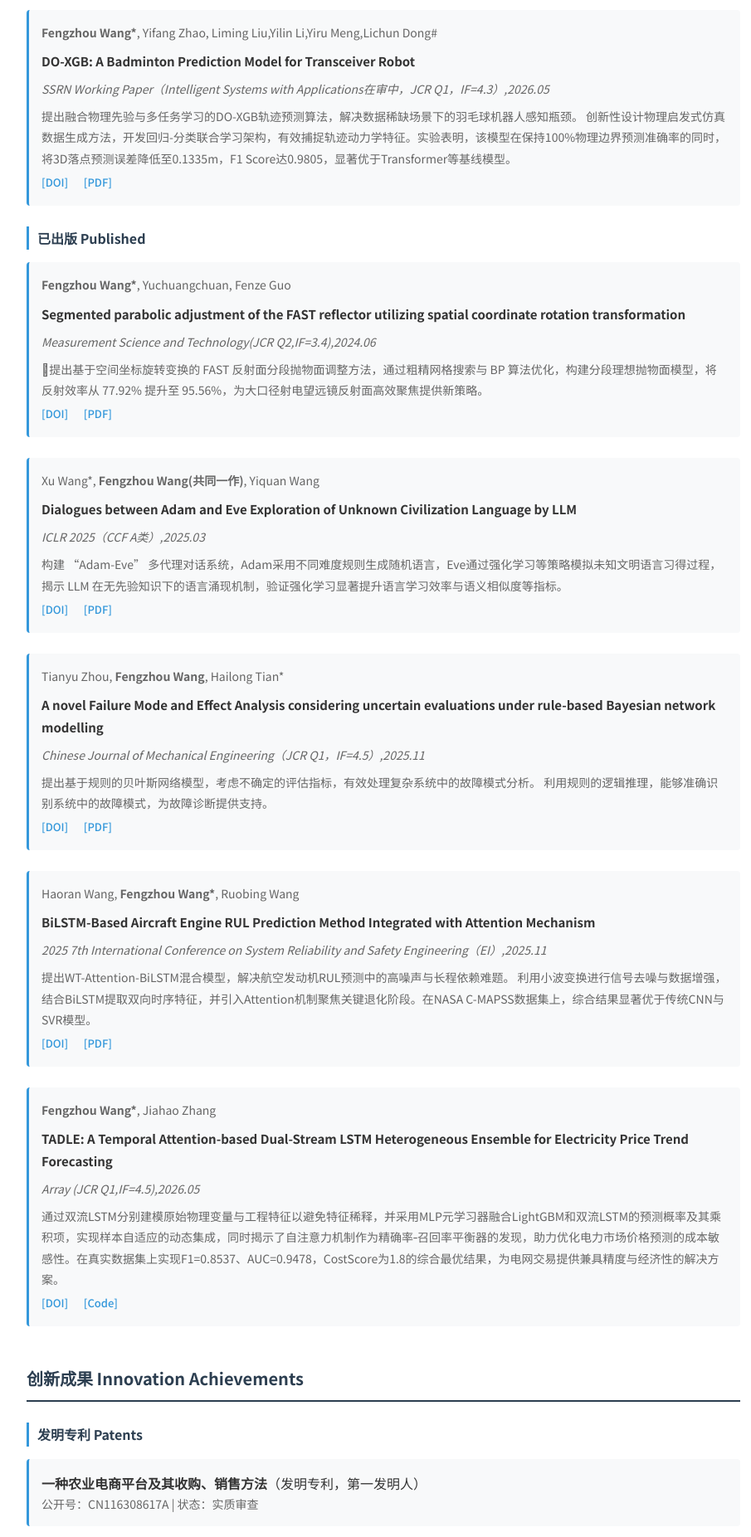
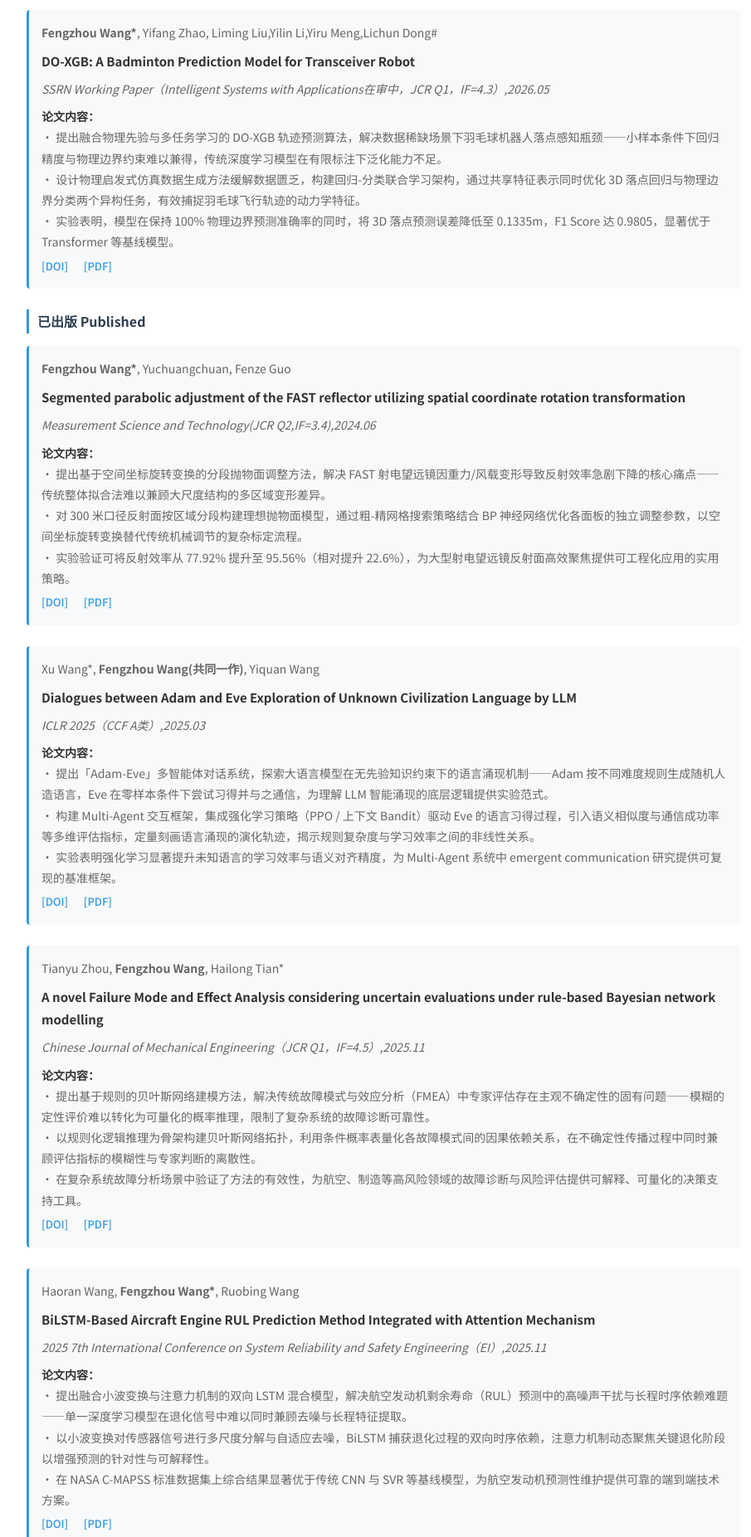
Before and after one commit to luke99810/ZJU-WFZ, a plain HTML site: page index.html in a window 1280 px wide. Shown: the part 1380-3233 px from the top of the page at 83% size, without its empty margins (178-1083 px from the left). Drawn offline with Linux system fonts and the light colour scheme.

Commit message:
Update website: Add RailDispatch-Bench project, fix styles

```diff
--- a/index.html
+++ b/index.html
@@ -97,7 +97,7 @@
                     <p class="paper-authors"><strong>Fengzhou Wang*</strong>, Yifang Zhao, Liming Liu,Yilin Li,Yiru Meng,Lichun Dong#</p>
                     <p class="paper-title">DO-XGB: A Badminton Prediction Model for Transceiver Robot</p>
                     <p class="paper-venue">SSRN Working Paper（Intelligent Systems with Applications在审中，JCR Q1，IF=4.3）,2026.05</p>
-                    <p class="project-funding">提出融合物理先验与多任务学习的DO-XGB轨迹预测算法，解决数据稀缺场景下的羽毛球机器人感知瓶颈。 创新性设计物理启发式仿真数据生成方法，开发回归-分类联合学习架构，有效捕捉轨迹动力学特征。实验表明，该模型在保持100%物理边界预测准确率的同时，将3D落点预测误差降低至0.1335m，F1 Score达0.9805，显著优于Transformer等基线模型。</p>
+                    <p class="paper-content"><strong>论文内容：</strong><br>• 提出融合物理先验与多任务学习的 DO-XGB 轨迹预测算法，解决数据稀缺场景下羽毛球机器人落点感知瓶颈——小样本条件下回归精度与物理边界约束难以兼得，传统深度学习模型在有限标注下泛化能力不足。<br>• 设计物理启发式仿真数据生成方法缓解数据匮乏，构建回归-分类联合学习架构，通过共享特征表示同时优化 3D 落点回归与物理边界分类两个异构任务，有效捕捉羽毛球飞行轨迹的动力学特征。<br>• 实验表明，模型在保持 100% 物理边界预测准确率的同时，将 3D 落点预测误差降低至 0.1335m，F1 Score 达 0.9805，显著优于 Transformer 等基线模型。</p>
                     <p class="paper-links">
                         <a href="https://doi.org/10.2139/ssrn.6844334" target="_blank">[DOI]</a>
                         <a href="#" target="_blank">[PDF]</a>
@@ -111,7 +111,7 @@
                     <p class="paper-authors"><strong>Fengzhou Wang*</strong>, Yuchuangchuan, Fenze Guo</p>
                     <p class="paper-title">Segmented parabolic adjustment of the FAST reflector utilizing spatial coordinate rotation transformation</p>
                     <p class="paper-venue">Measurement Science and Technology(JCR Q2,IF=3.4),2024.06</p>
-                    <p class="project-funding">提出基于空间坐标旋转变换的 FAST 反射面分段抛物面调整方法，通过粗精网格搜索与 BP 算法优化，构建分段理想抛物面模型，将反射效率从 77.92% 提升至 95.56%，为大口径射电望远镜反射面高效聚焦提供新策略。</p>
+                    <p class="paper-content"><strong>论文内容：</strong><br>• 提出基于空间坐标旋转变换的分段抛物面调整方法，解决 FAST 射电望远镜因重力/风载变形导致反射效率急剧下降的核心痛点——传统整体拟合法难以兼顾大尺度结构的多区域变形差异。<br>• 对 300 米口径反射面按区域分段构建理想抛物面模型，通过粗-精网格搜索策略结合 BP 神经网络优化各面板的独立调整参数，以空间坐标旋转变换替代传统机械调节的复杂标定流程。<br>• 实验验证可将反射效率从 77.92% 提升至 95.56%（相对提升 22.6%），为大型射电望远镜反射面高效聚焦提供可工程化应用的实用策略。</p>
                     <p class="paper-links">
                         <a href="https://doi.org/10.1088/1361-6501/ad5c93" target="_blank">[DOI]</a>
                         <a href="https://iopscience.iop.org/article/10.1088/1361-6501/ad5c93/meta" target="_blank">[PDF]</a>
@@ -121,7 +121,7 @@
                     <p class="paper-authors">Xu Wang*, <strong>Fengzhou Wang(共同一作)</strong>, Yiquan Wang</p>
                     <p class="paper-title">Dialogues between Adam and Eve  Exploration of Unknown Civilization Language by LLM</p>
                     <p class="paper-venue">ICLR 2025（CCF A类）,2025.03</p>
-                    <p class="project-funding">构建 “Adam-Eve” 多代理对话系统，Adam采用不同难度规则生成随机语言，Eve通过强化学习等策略模拟未知文明语言习得过程，揭示 LLM 在无先验知识下的语言涌现机制，验证强化学习显著提升语言学习效率与语义相似度等指标。</p>
+                    <p class="paper-content"><strong>论文内容：</strong><br>• 提出「Adam-Eve」多智能体对话系统，探索大语言模型在无先验知识约束下的语言涌现机制——Adam 按不同难度规则生成随机人造语言，Eve 在零样本条件下尝试习得并与之通信，为理解 LLM 智能涌现的底层逻辑提供实验范式。<br>• 构建 Multi-Agent 交互框架，集成强化学习策略（PPO / 上下文 Bandit）驱动 Eve 的语言习得过程，引入语义相似度与通信成功率等多维评估指标，定量刻画语言涌现的演化轨迹，揭示规则复杂度与学习效率之间的非线性关系。<br>• 实验表明强化学习显著提升未知语言的学习效率与语义对齐精度，为 Multi-Agent 系统中 emergent communication 研究提供可复现的基准框架。</p>
                     <p class="paper-links">
                         <a href="https://openreview.net/forum?id=ca1Q9AGJD0" target="_blank">[DOI]</a>
                         <a href="https://openreview.net/pdf?id=ca1Q9AGJD0" target="_blank">[PDF]</a>
@@ -131,7 +131,7 @@
                     <p class="paper-authors">Tianyu Zhou, <strong>Fengzhou Wang</strong>, Hailong Tian*</p>
                     <p class="paper-title">A novel Failure Mode and Effect Analysis considering uncertain evaluations under rule-based Bayesian network modelling</p>
                     <p class="paper-venue">Chinese Journal of Mechanical Engineering（JCR Q1，IF=4.5）,2025.11</p>
-                    <p class="project-funding">提出基于规则的贝叶斯网络模型，考虑不确定的评估指标，有效处理复杂系统中的故障模式分析。 利用规则的逻辑推理，能够准确识别系统中的故障模式，为故障诊断提供支持。</p>
+                    <p class="paper-content"><strong>论文内容：</strong><br>• 提出基于规则的贝叶斯网络建模方法，解决传统故障模式与效应分析（FMEA）中专家评估存在主观不确定性的固有问题——模糊的定性评价难以转化为可量化的概率推理，限制了复杂系统的故障诊断可靠性。<br>• 以规则化逻辑推理为骨架构建贝叶斯网络拓扑，利用条件概率表量化各故障模式间的因果依赖关系，在不确定性传播过程中同时兼顾评估指标的模糊性与专家判断的离散性。<br>• 在复杂系统故障分析场景中验证了方法的有效性，为航空、制造等高风险领域的故障诊断与风险评估提供可解释、可量化的决策支持工具。</p>
                     <p class="paper-links">
                         <a href="https://doi.org/10.1016/j.cjme.2025.100151" target="_blank">[DOI]</a>
                         <a href="https://www.sciencedirect.com/science/article/pii/S1000934525001555?ref=pdf_download&fr=RR-9&rr=9e4e2c4b5c5cf9dc" target="_blank">[PDF]</a>
@@ -141,7 +141,7 @@
                     <p class="paper-authors">Haoran Wang, <strong>Fengzhou Wang*</strong>, Ruobing Wang</p>
                     <p class="paper-title">BiLSTM-Based Aircraft Engine RUL Prediction Method Integrated with Attention Mechanism</p>
                     <p class="paper-venue">2025 7th International Conference on System Reliability and Safety Engineering（EI）,2025.11</p>
-                    <p class="project-funding">提出WT-Attention-BiLSTM混合模型，解决航空发动机RUL预测中的高噪声与长程依赖难题。 利用小波变换进行信号去噪与数据增强，结合BiLSTM提取双向时序特征，并引入Attention机制聚焦关键退化阶段。在NASA C-MAPSS数据集上，综合结果显著优于传统CNN与SVR模型。</p>
+                    <p class="paper-content"><strong>论文内容：</strong><br>• 提出融合小波变换与注意力机制的双向 LSTM 混合模型，解决航空发动机剩余寿命（RUL）预测中的高噪声干扰与长程时序依赖难题——单一深度学习模型在退化信号中难以同时兼顾去噪与长程特征提取。<br>• 以小波变换对传感器信号进行多尺度分解与自适应去噪，BiLSTM 捕获退化过程的双向时序依赖，注意力机制动态聚焦关键退化阶段以增强预测的针对性与可解释性。<br>• 在 NASA C-MAPSS 标准数据集上综合结果显著优于传统 CNN 与 SVR 等基线模型，为航空发动机预测性维护提供可靠的端到端技术方案。</p>
                     <p class="paper-links">
                         <a href="10.1109/SRSE67406.2025.11357348" target="_blank">[DOI]</a>
                         <a href="https://ieeexplore.ieee.org/abstract/document/11357348" target="_blank">[PDF]</a>
@@ -151,7 +151,7 @@
                     <p class="paper-authors"><strong>Fengzhou Wang*</strong>, Jiahao Zhang</p>
                     <p class="paper-title">TADLE: A Temporal Attention-based Dual-Stream LSTM Heterogeneous Ensemble for Electricity Price Trend Forecasting</p>
                     <p class="paper-venue">Array (JCR Q1,IF=4.5),2026.05</p>
-                    <p class="project-funding">通过双流LSTM分别建模原始物理变量与工程特征以避免特征稀释，并采用MLP元学习器融合LightGBM和双流LSTM的预测概率及其乘积项，实现样本自适应的动态集成，同时揭示了自注意力机制作为精确率‑召回率平衡器的发现，助力优化电力市场价格预测的成本敏感性。在真实数据集上实现F1=0.8537、AUC=0.9478，CostScore为1.8的综合最优结果，为电网交易提供兼具精度与经济性的解决方案。</p>
+                    <p class="paper-content"><strong>论文内容：</strong><br>• 提出基于时序注意力机制的双流 LSTM 异构集成模型（TADLE），解决电力市场价格预测中单一模型在趋势预测任务上精度与鲁棒性难以兼得的痛点——传统模型难以同时捕捉原始物理信号与工程化统计特征中的互补信息。<br>• 双流 LSTM 分别建模原始物理变量与工程特征以避免特征稀释，MLP 元学习器动态融合 LightGBM 和双流 LSTM 的预测概率及其乘积项，实现样本自适应的异构集成；同时发现自注意力机制可作为精确率-召回率平衡器，优化成本敏感场景的决策阈值。<br>• 在真实电力市场价格数据集上实现 F1=0.8537、AUC=0.9478、CostScore=1.8 的综合最优结果，为电网交易决策提供兼具预测精度与经济性的技术方案。</p>
                     <p class="paper-links">
                         <a href="https://doi.org/10.1016/j.array.2026.100938" target="_blank">[DOI]</a>
                         <a href="https://github.com/luke99810/TADLE-Code" target="_blank">[Code]</a>
@@ -220,6 +220,12 @@
             <h3 class="subsection-title">科研项目 Research Projects</h3>
             <div class="project-list">
                 <div class="project-item">
+                    <p class="project-time">2026.04 - 至今</p>
+                    <p class="project-title"><strong>RailDispatch-Bench: LLM 高铁客货混运调度评估基准</strong>（在研；独立完成人）</p>
+                    <p class="project-tech"><strong>技术栈：</strong>Python / FastAPI / LangChain / pandas / NumPy / Matplotlib</p>
+                    <p class="project-tech"><strong>项目内容：</strong><br>• 面向客货混运高铁调度场景，构建了首个专门评估大语言模型调度能力的标准化基准测试，涵盖工作日、周末、节假日、春运四种真实客流场景，以及三种难度等级（5-20站）的800余个测试用例。<br>• 设计了可配置的场景生成器与离散事件仿真器，建立了涵盖客运准点率、货运完成率、车辆利用率、成本控制等9项核心指标的多维度加权评分体系，实现了基于真实高铁运营数据的调度场景自动构建。<br>• 系统对比了GPT-4o、Claude-3.5、DeepSeek-V3、Qwen、GLM等6种主流LLM在三种决策范式（纯文本、结构化JSON、代码生成）下的表现差异，采用完全因子设计与单因素敏感性分析，通过ANOVA、Friedman检验等统计方法量化各参数对LLM性能的影响。</p>
+                </div>
+                <div class="project-item">
                     <p class="project-time">2022.05 - 2023.05</p>
                     <p class="project-title"><strong>大学生创新创业训练计划</strong>（国家级项目；参与；结项）</p>
                     <p class="project-funding">项目内容：设计制作了一台高性能火场救人机器人，搭载高越障性金属履带底盘和可坐式高强度座舱，采用耐高温防护材料夹层，通过红外摄像头基于YOLOv5模型进行火苗及被困者识别，远程实现救援。</p>
@@ -248,9 +254,9 @@
                     </p>
                 </div>
                 <div class="project-item">
-                    <p class="project-title"><strong>混元岛 - AI 分身社交平台</strong></p>
-                    <p class="project-tech"><strong>技术栈：</strong>HTML5 / CSS3 / JavaScript / LocalStorage / 规则引擎</p>
-                    <p class="project-tech"><strong>项目内容：</strong><br>• 面向 Z 世代用户打造的「人 + AI 分身」混合社交平台，入选腾讯 AI 产品创造营；通过 AI 破冰官、智能消息分流与记忆增强系统，缓解信息过载、维护社交隐私并平衡社交效率。<br>• 基于自研规则引擎与领域模板库生成个性化评论，LocalStorage 持久化用户与分身交互记录并构建关系图谱，采用三档优先级 + 关键词匹配实现消息智能分流，支持多分身创建、人格配置与在线状态管理。<br>• 纯前端零后端实现，零依赖部署与秒级冷启动；入选腾讯 AI 产品创造营评审验证产品形态，已支持多主题创作灵感卡片与社交多场景适配，为新时代人机共存社交形态提供参考。</p>
+                    <p class="project-title"><strong>混元岛 - Multi-Agent 智能兴趣社区（入选腾讯未来产品创造营）</strong></p>
+                    <p class="project-tech"><strong>技术栈：</strong>FastAPI / LangGraph / LangChain / ChromaDB / PostgreSQL / Redis / React / TailwindCSS / Docker</p>
+                    <p class="project-tech"><strong>项目内容：</strong><br>• 面向年轻创作者（Z世代）的下一代智能兴趣社区，核心解决「社交焦虑」与「创作表达」之间的矛盾；创新性引入 Multi-Agent 智能分身系统，由 6 个专项 Agent 协同工作，在尊重用户边界的前提下帮助处理社交连接，让真人专注于创作本身。<br>• 基于 LangGraph 构建事件驱动的 Agent Orchestrator，包含破冰官（个性化评论生成）、H 分身（代为社交互动）、消息路由（智能分类）、社交记忆（RAG 向量检索）、协作匹配（创作者配对）、内容分析（多模态理解）六大 Agent，后端采用 FastAPI + PostgreSQL + ChromaDB + Redis 架构，支持 WebSocket 实时推送。<br>• 设计四大原则（透明/自主/增强/温度）与三重标识系统确保人机边界清晰，配套安全护栏（内容过滤、频率限制、敏感操作拦截、RLHF 反馈回路），让用户永远知道发言者身份，保护创作能量的同时降低社交门槛。</p>
                     <p class="project-tech">
                         <strong>链接：</strong><a href="https://github.com/luke99810/Hunyuandao" target="_blank">[Github]</a> | <a href="#" target="_blank">[Website暂未上线]</a>
                     </p>
@@ -316,7 +322,7 @@
                 <div class="project-item">
                     <p class="project-title"><strong>EasyTranslate - 学术PDF翻译工具</strong></p>
                     <p class="project-tech"><strong>技术栈：</strong>React 18 / Vite / TailwindCSS / Zustand / Python 3.10 / FastAPI / PyMuPDF / Docker Compose</p>
-                    <p class="project-tech"><strong>项目内容：</strong><br>• 面向科研人员的专业学术 PDF 翻译工具，主打「英文论文译中 + 完整保留原版排版」，解决 DeepL / Google 直译 LaTeX 公式错乱、双语对照阅读不便等长期痛点，显著提升英文学术文献阅读与整理效率。<br>• 前端基于 React 18 + Vite + TailwindCSS + Zustand 构建，后端基于 FastAPI + PyMuPDF 解析 PDF 文档；智能识别并隔离 LaTeX 公式（避免翻译破坏数学表达式），支持水平 / 垂直两种双语对照模式与 PDF / Word 一键导出，依托 Docker Compose 实现前后端一键部署。<br>• 集成 DeepL / Google / OpenAI 多家主流翻译引擎，可按需切换并对比译文质量；处理一份 10-30 页的学术 PDF 通常可在分钟级完成，输出可二次编辑的 Word 与排版 1:1 还原的 PDF ，目前排版有待优化</p>
+                    <p class="project-tech"><strong>项目内容：</strong><br>• 面向科研人员的专业学术 PDF 翻译工具，主打「英文论文译中 + 完整保留原版排版」，解决 DeepL / Google 直译 LaTeX 公式错乱、双语对照阅读不便等长期痛点，显著提升英文学术文献阅读与整理效率。<br>• 前端基于 React 18 + Vite + TailwindCSS + Zustand 构建，后端基于 FastAPI + PyMuPDF 解析 PDF 文档；智能识别并隔离 LaTeX 公式（避免翻译破坏数学表达式），支持水平 / 垂直两种双语对照模式与 PDF / Word 一键导出，依托 Docker Compose 实现前后端一键部署。<br>• 集成 DeepL / Google / OpenAI 多家主流翻译引擎，可按需切换并对比译文质量；处理一份 10-30 页的学术 PDF 通常可在分钟级完成，输出可二次编辑的 Word 与排版 1:1 还原的 PDF ，目前排版有待优化。</p>
                     <p class="project-tech">
                         <strong>链接：</strong><a href="https://github.com/luke99810/EasyTranslate" target="_blank">[Github]</a> | <a href="#" target="_blank">[Website暂未上线]</a>
                     </p>
--- a/style.css
+++ b/style.css
@@ -293,9 +293,17 @@ body {
     margin-bottom: 5px;
 }
 
-.project-funding {
+.project-funding,
+.paper-content,
+.project-tech {
     font-size: 14px;
     color: var(--text-light);
+}
+
+.paper-content strong,
+.project-tech strong {
+    color: var(--text-color);
+    font-size: 14px;
 }
 
 /* 任职经历、实习经历、社会实践通用样式 */
```
